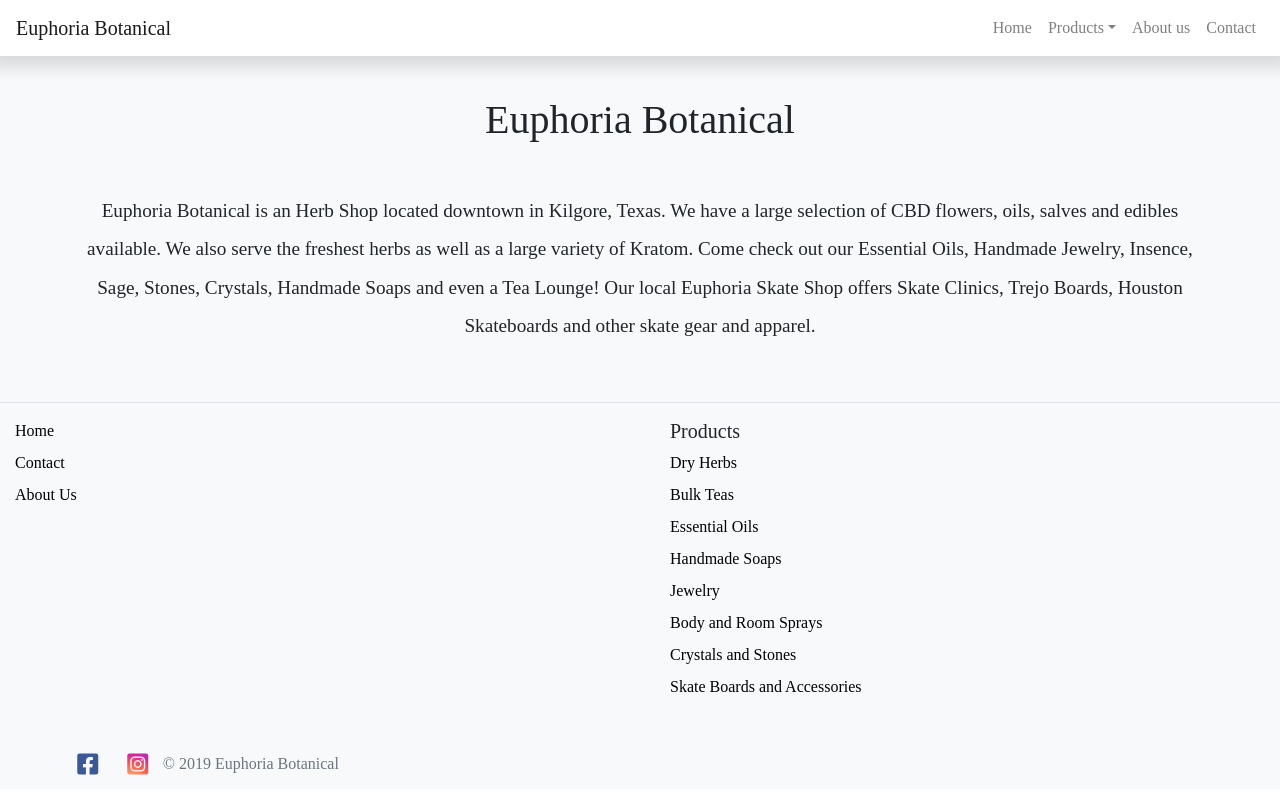
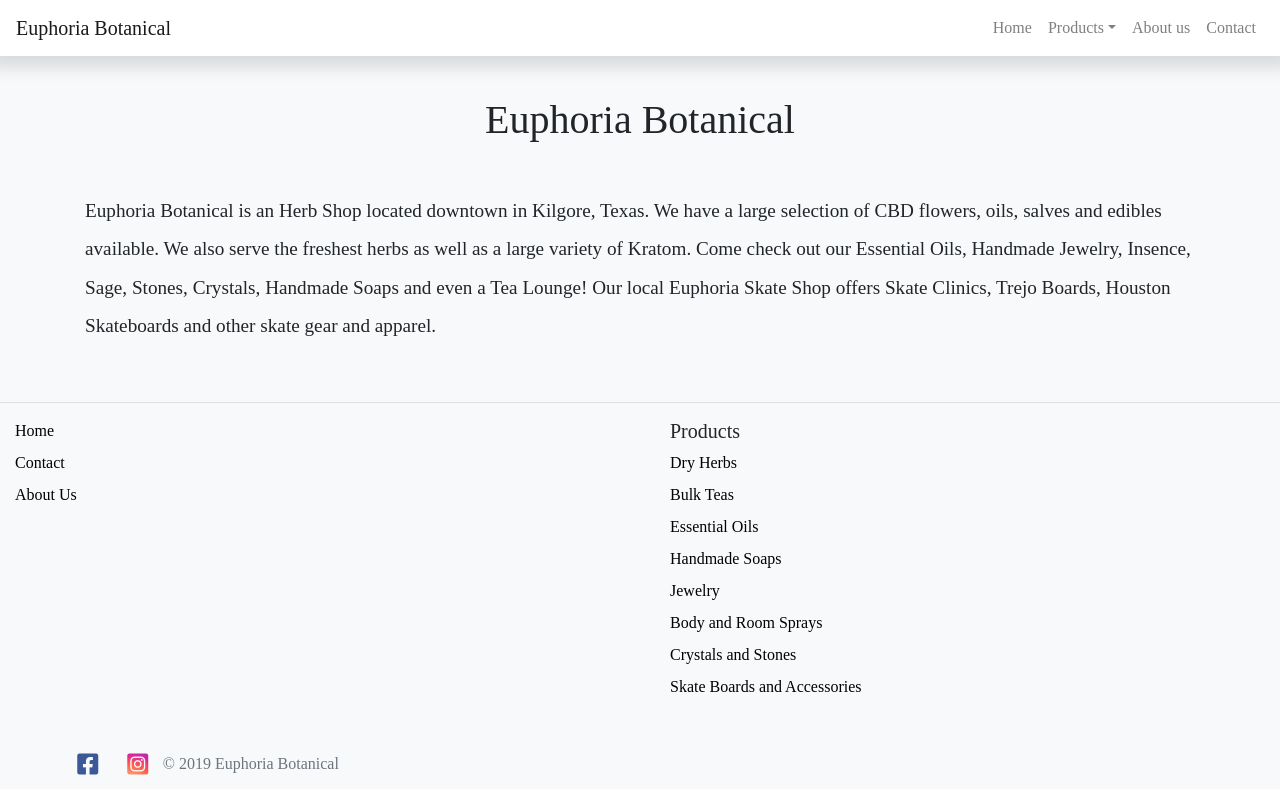
Before and after one commit to dballowe7912/euphoria-botanical, a React (Create React App) app: page /about in a window 1280 px wide. Built offline with nearby package versions, Linux system fonts and the light colour scheme; a web font is replaced by a local one.

Commit message:
Edited about page

```diff
--- a/src/pages/AboutPage.js
+++ b/src/pages/AboutPage.js
@@ -9,7 +9,7 @@
         <Navbar/>
         <div className=" about-main-container container" role="main">
             <h1 className="about-title">Euphoria Botanical</h1>
-            <p className="about-text text-center">Euphoria Botanical is an Herb Shop located downtown in Kilgore, Texas. We have a large selection of CBD flowers, oils,
+            <p className="about-text">Euphoria Botanical is an Herb Shop located downtown in Kilgore, Texas. We have a large selection of CBD flowers, oils,
                 salves and edibles available. We also serve the freshest herbs as well as a large variety of Kratom. Come check
                 out our Essential Oils, Handmade Jewelry, Insence, Sage, Stones, Crystals, Handmade Soaps and even a Tea Lounge! Our
                 local Euphoria Skate Shop offers Skate Clinics, Trejo Boards, Houston Skateboards and other skate gear and apparel.</p>
```
